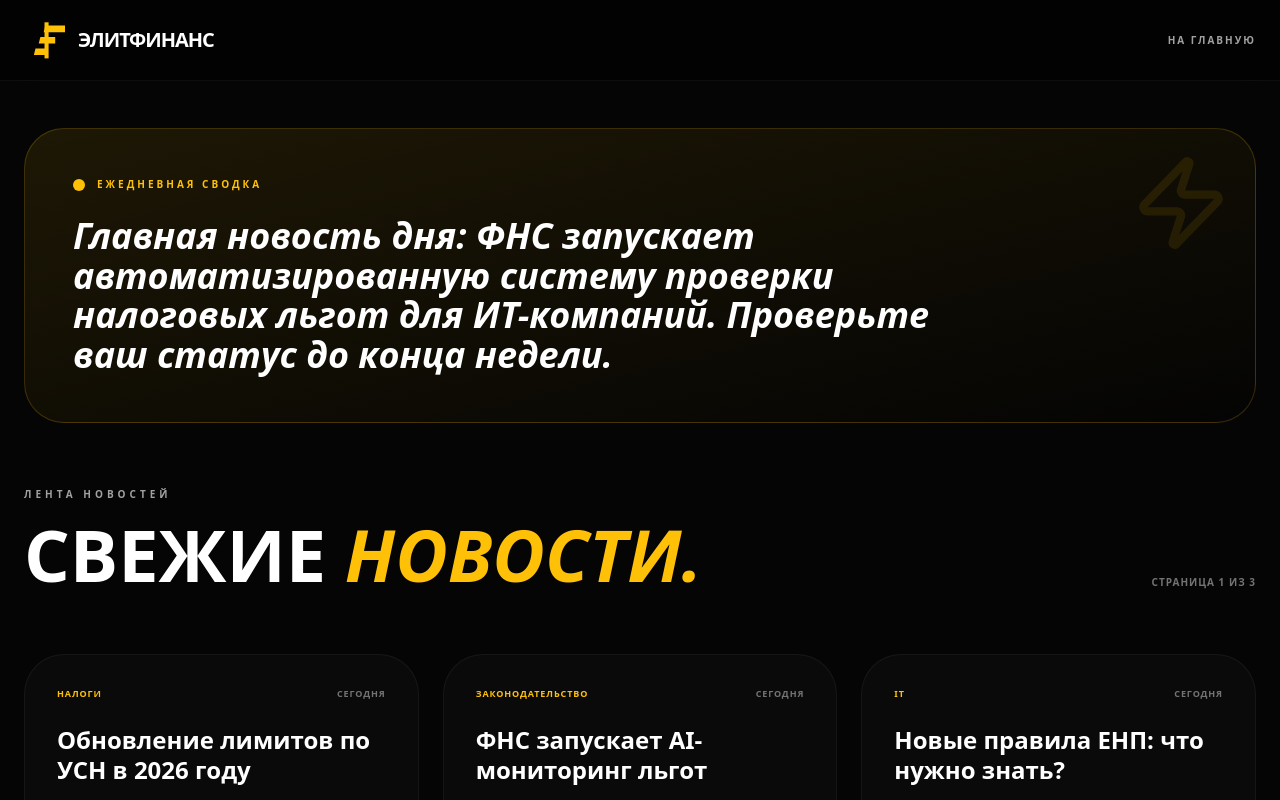
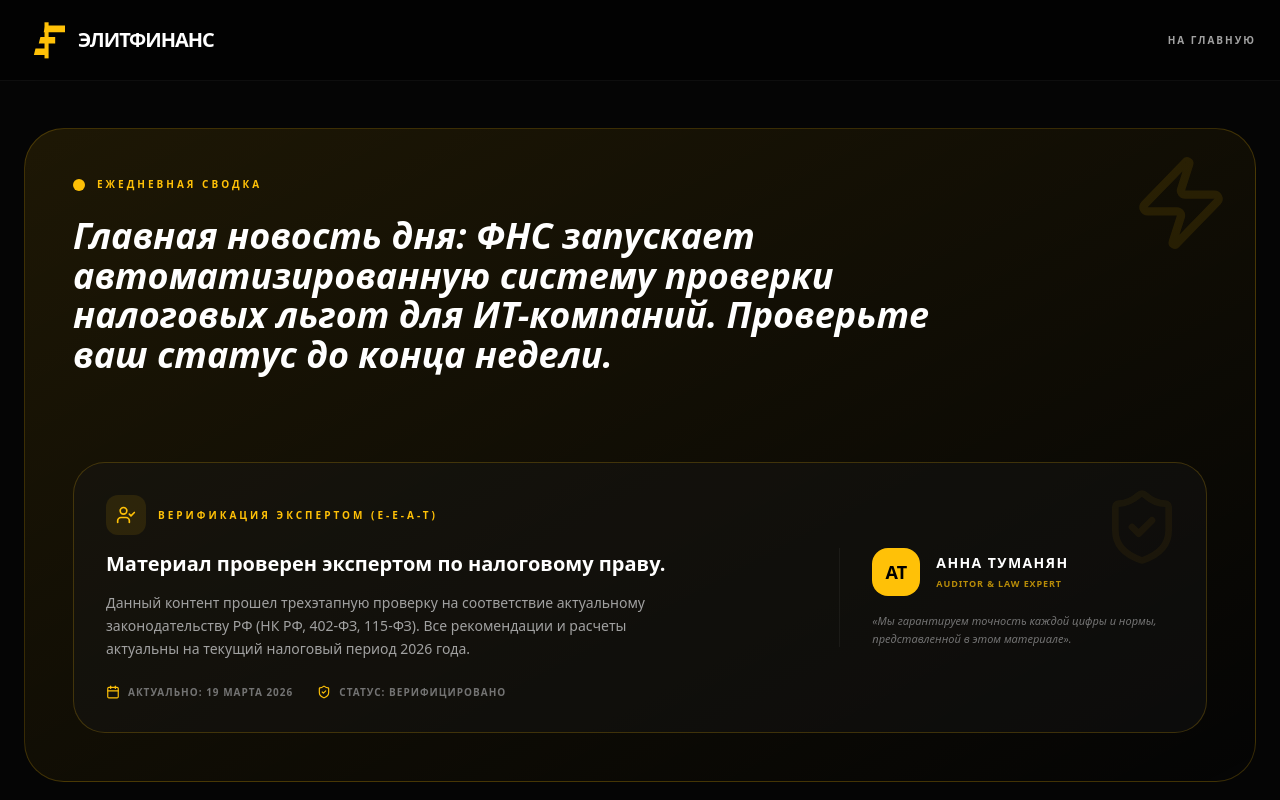
Before and after one commit to VARONA12/Buhsaitaccounting-portal, a Next.js app: page /news in a window 1280 px wide. Shown: the top 800 px of the page. Built offline with nearby package versions, Linux system fonts and the light colour scheme.

Commit message:
aio: add expert verification E-E-A-T block to all articles and news daily summary

```diff
--- a/src/app/articles/page.tsx
+++ b/src/app/articles/page.tsx
@@ -22,6 +22,7 @@ import Link from "next/link";
 import { useSession } from "next-auth/react";
 
 import { Logo } from "@/components/Logo";
+import { ExpertVerification } from "@/components/ExpertVerification";
 
 interface Article {
   id: string;
@@ -307,6 +308,9 @@ export default function ArticlesPage() {
                     >
                       {selectedArticle.content}
                     </p>
+
+                    {/* AIO/GEO Expert Block */}
+                    <ExpertVerification date="19 Марта 2026" />
                   </div>
                 </div>
               </div>
--- a/src/app/news/page.tsx
+++ b/src/app/news/page.tsx
@@ -16,6 +16,7 @@ import {
   FileText
 } from "lucide-react";
 import { Logo } from "@/components/Logo";
+import { ExpertVerification } from "@/components/ExpertVerification";
 
 // Generated 36 news items (3 pages of 12)
 const ALL_NEWS = Array.from({ length: 36 }).map((_, i) => ({
@@ -100,6 +101,10 @@ export default function NewsPage() {
                 <h2 className="text-2xl xl:text-4xl font-bold tracking-tightest leading-[1.1] max-w-4xl italic">
                   Главная новость дня: ФНС запускает автоматизированную систему проверки налоговых льгот для ИТ-компаний. Проверьте ваш статус до конца недели.
                 </h2>
+
+                <div className="pt-4">
+                  <ExpertVerification date="19 Марта 2026" />
+                </div>
               </div>
             </div>
           </section>
--- /dev/null
+++ b/src/components/ExpertVerification.tsx
@@ -0,0 +1,58 @@
+import React from 'react';
+import { ShieldCheck, UserCheck, Calendar, BookOpen } from 'lucide-react';
+
+export const ExpertVerification = ({ expertName = "Анна Туманян", date = "Март 2026" }: { expertName?: string, date?: string }) => {
+  return (
+    <div className="mt-12 p-8 rounded-[32px] bg-neutral-900/40 border border-primary/20 relative overflow-hidden group">
+      {/* Structural Elements for AI Crawlers (E-E-A-T Signs) */}
+      <div className="absolute top-0 right-0 p-6 opacity-5 group-hover:opacity-10 transition-opacity">
+        <ShieldCheck size={80} className="text-primary" />
+      </div>
+
+      <div className="relative z-10 grid grid-cols-1 md:grid-cols-12 gap-8 items-center">
+        <div className="md:col-span-8 space-y-4">
+          <div className="flex items-center gap-3">
+            <div className="w-10 h-10 rounded-xl bg-primary/10 flex items-center justify-center text-primary">
+              <UserCheck size={20} />
+            </div>
+            <span className="text-[10px] font-bold uppercase tracking-[0.3em] text-primary">Верификация экспертом (E-E-A-T)</span>
+          </div>
+
+          <h3 className="text-xl font-bold tracking-tightest leading-tight text-white">
+            Материал проверен экспертом по налоговому праву.
+          </h3>
+
+          <p className="text-neutral-400 text-sm leading-relaxed max-w-xl">
+            Данный контент прошел трехэтапную проверку на соответствие актуальному законодательству РФ (НК РФ, 402-ФЗ, 115-ФЗ). Все рекомендации и расчеты актуальны на текущий налоговый период 2026 года.
+          </p>
+
+          <div className="flex flex-wrap gap-6 pt-2">
+            <div className="flex items-center gap-2 text-[10px] font-bold text-neutral-500 uppercase tracking-widest">
+              <Calendar size={14} className="text-primary" />
+              Актуально: {date}
+            </div>
+            <div className="flex items-center gap-2 text-[10px] font-bold text-neutral-500 uppercase tracking-widest">
+              <ShieldCheck size={14} className="text-primary" />
+              Статус: Верифицировано
+            </div>
+          </div>
+        </div>
+
+        <div className="md:col-span-4 border-l border-white/5 pl-8 space-y-4">
+          <div className="flex items-center gap-4">
+            <div className="w-12 h-12 rounded-2xl bg-primary flex items-center justify-center text-black font-bold text-lg">
+              АТ
+            </div>
+            <div>
+              <div className="text-sm font-bold text-white tracking-widest uppercase">{expertName}</div>
+              <div className="text-[9px] font-bold text-primary uppercase tracking-widest mt-1 opacity-70">Auditor & Law Expert</div>
+            </div>
+          </div>
+          <p className="text-[11px] text-neutral-500 leading-relaxed italic">
+            «Мы гарантируем точность каждой цифры и нормы, представленной в этом материале».
+          </p>
+        </div>
+      </div>
+    </div>
+  );
+};
```
